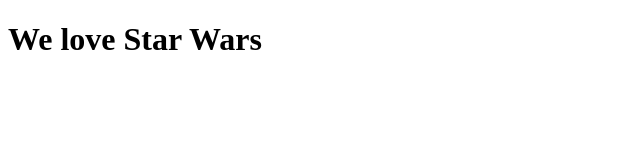
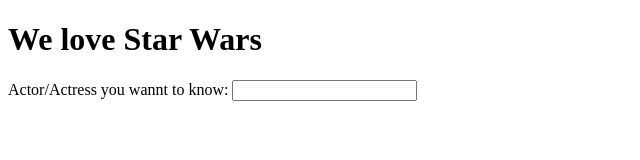
Before and after one commit to pcplusmac/movie-lovers, a plain HTML site: page index.html in a window 1280 px wide. Shown: the whole page, without its empty margins (0-640 px from the left). Drawn offline with Linux system fonts and the light colour scheme.

Commit message:
create div for interacting with users to gain the data input. create a form element and an input area enable user to input the query

```diff
--- a/index.html
+++ b/index.html
@@ -13,6 +13,11 @@
 
     </header>
     <main>
+        <div class="form-container">
+            <form id="user-query">
+                <label for="actor-name">Actor/Actress you wannt to know: <input type="text" id="actor-name"></label>
+            </form>
+        </div>
 
     </main>
     <footer>
```
